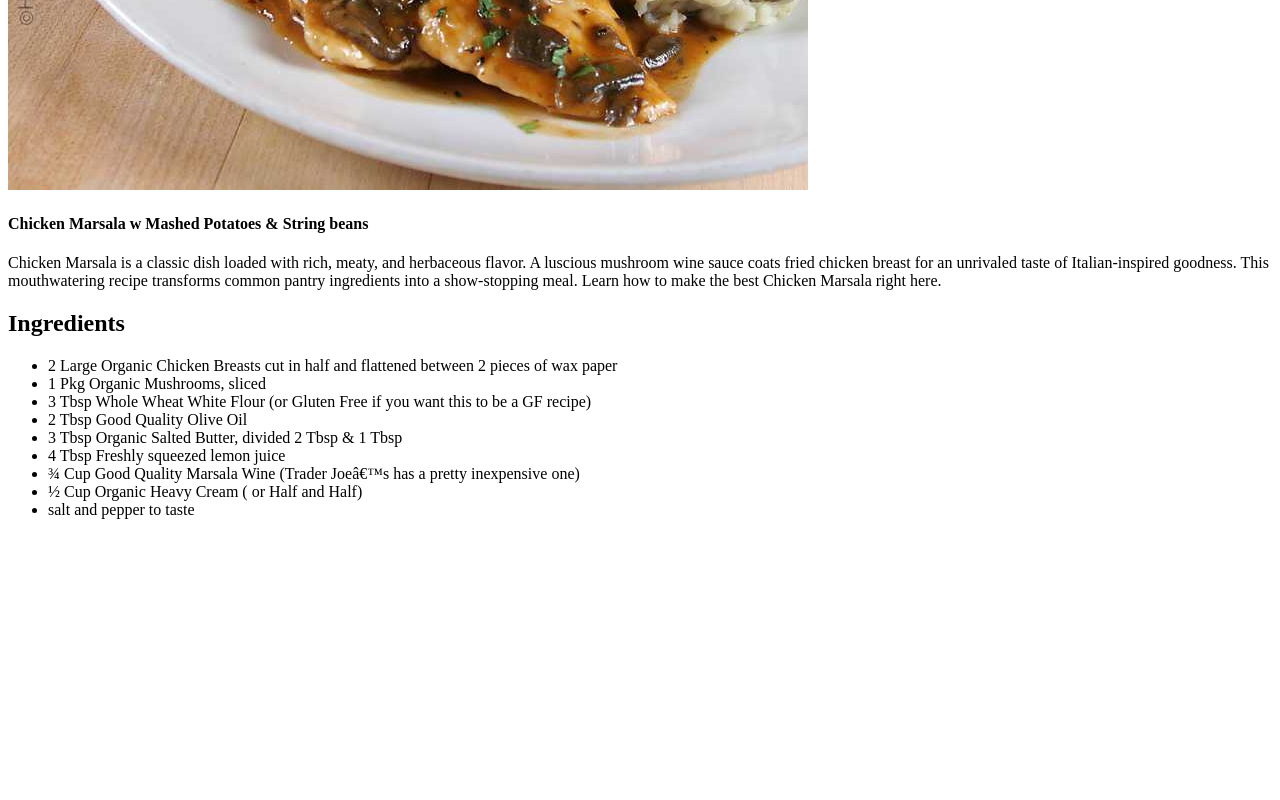
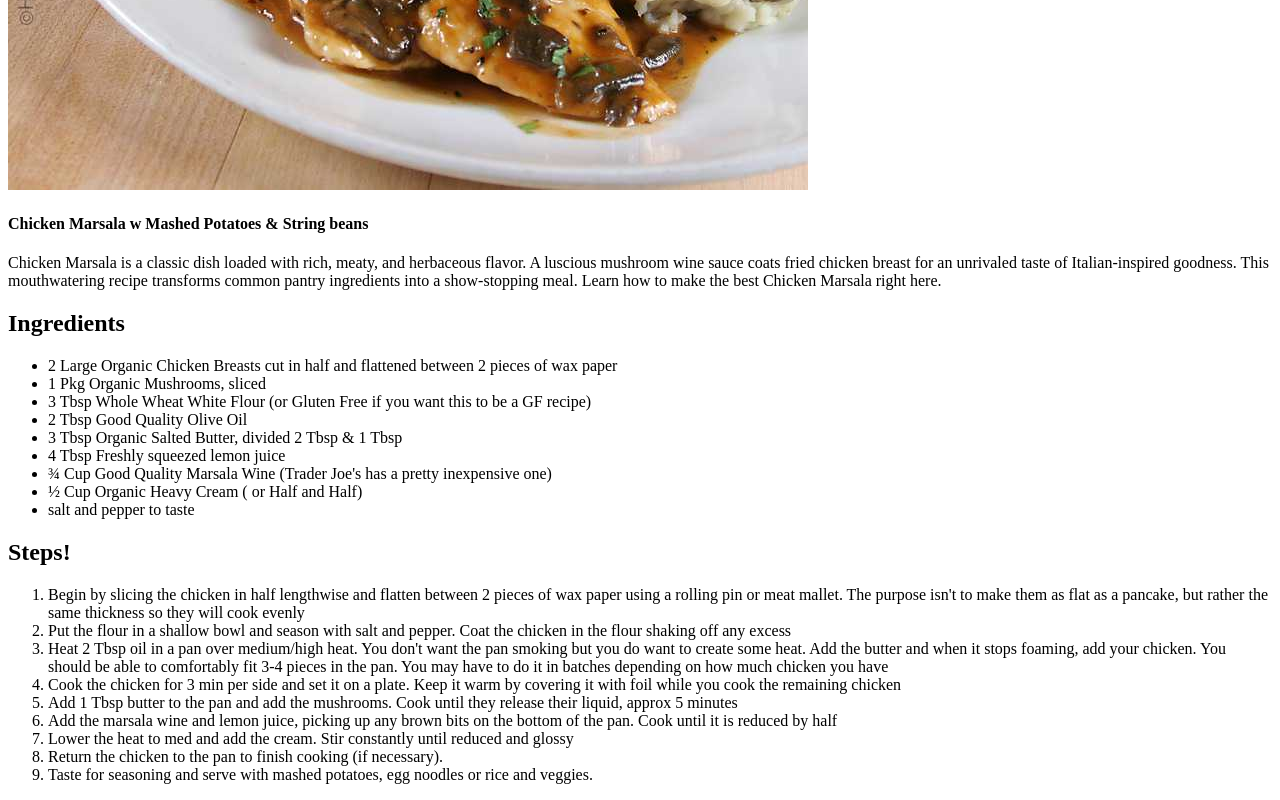
Before and after one commit to OMendoza19/odin-recipes, a plain HTML site: page Recipes/chicken_marsala.html in a window 1280 px wide. Shown: the part 455-1255 px from the top of the page. Before the commit the page ends 990 px from the top, so only its background shows below. Drawn offline with Linux system fonts and the light colour scheme.

Commit message:
added a steps orderd list to chicken marsala , created chicken parm html boilerplate and added new recipe to index.html

```diff
--- a/Recipes/chicken_marsala.html
+++ b/Recipes/chicken_marsala.html
@@ -19,11 +19,22 @@
        <li>2 Tbsp Good Quality Olive Oil</li>
        <li>3 Tbsp Organic Salted Butter, divided 2 Tbsp & 1 Tbsp</li>
        <li>4 Tbsp Freshly squeezed lemon juice</li>
-       <li> ¾ Cup Good Quality Marsala Wine (Trader Joeâ€™s has a pretty inexpensive one)</li>
+       <li> ¾ Cup Good Quality Marsala Wine (Trader Joe's has a pretty inexpensive one)</li>
        <li> ½ Cup Organic Heavy Cream ( or Half and Half)</li>
        <li>salt and pepper to taste</li>
    </ul>
-
+   <h2>Steps!</h2>
+       <ol>
+           <li>Begin by slicing the chicken in half lengthwise and flatten between 2 pieces of wax paper using a rolling pin or meat mallet. The purpose isn't to make them as flat as a pancake, but rather the same thickness so they will cook evenly</li>
+           <li>Put the flour in a shallow bowl and season with salt and pepper. Coat the chicken in the flour shaking off any excess</li>
+           <li>Heat 2 Tbsp oil in a pan over medium/high heat. You don't want the pan smoking but you do want to create some heat. Add the butter and when it stops foaming, add your chicken. You should be able to comfortably fit 3-4 pieces in the pan. You may have to do it in batches depending on how much chicken you have</li>
+           <li>Cook the chicken for 3 min per side and set it on a plate. Keep it warm by covering it with foil while you cook the remaining chicken</li>
+           <li>Add 1 Tbsp butter to the pan and add the mushrooms. Cook until they release their liquid, approx 5 minutes</li>
+           <li>Add the marsala wine and lemon juice, picking up any brown bits on the bottom of the pan. Cook until it is reduced by half</li>
+           <li>Lower the heat to med and add the cream. Stir constantly until reduced and glossy </li>
+           <li>Return the chicken to the pan to finish cooking (if necessary).</li>
+           <li>Taste for seasoning and serve with mashed potatoes, egg noodles or rice and veggies.</li>
+       </ol>
 
 </body>
 </html>
```
Also changed, not shown: Recipes/chicken_parmesan.html (added, +12 -0 lines), index.html (+1 -0 lines).
